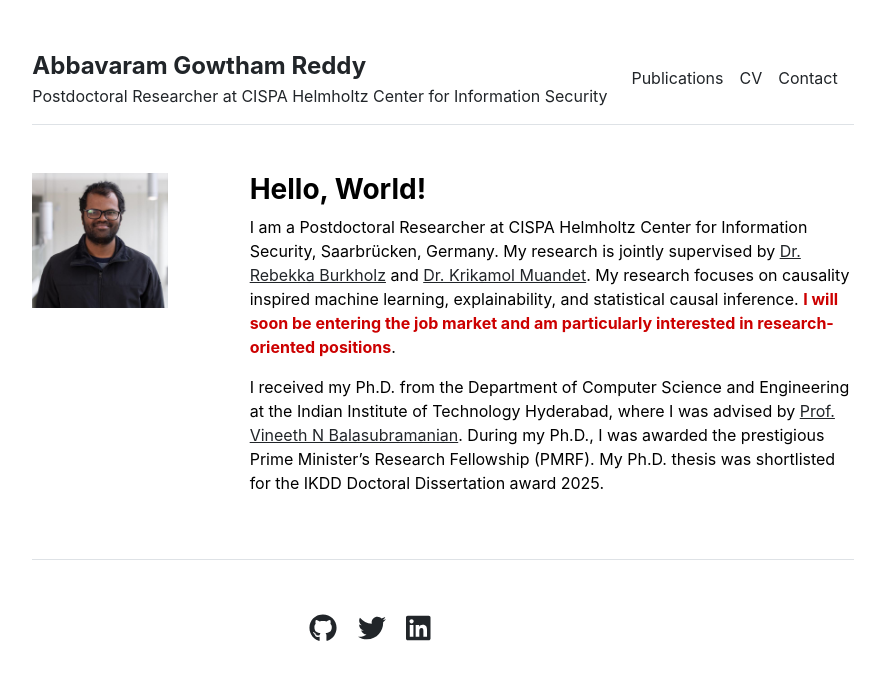
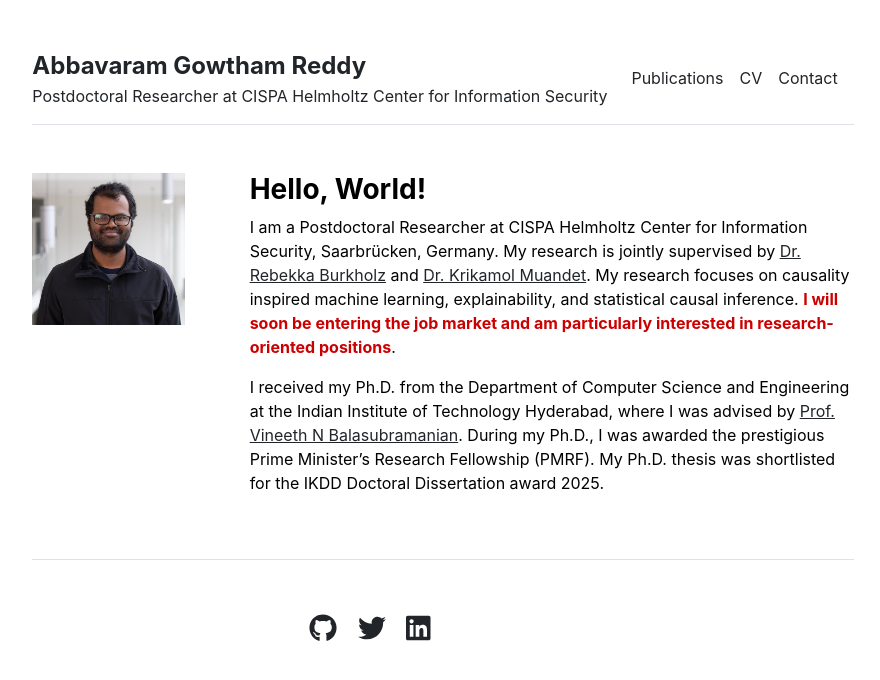
Before and after one commit to gautam0707/gautam0707.github.io, a Jekyll site: the page built from index.md, in a window 1280 px wide. Shown: the top 680 px of the page, without its empty margins (197-1077 px from the left). Built offline with Jekyll 4.4.1, drawn with Linux system fonts in a browser that asks for light colours; a style sheet for code colours, icons or effects is not loaded.

Commit message:
Update home.html

```diff
--- a/_layouts/home.html
+++ b/_layouts/home.html
@@ -4,7 +4,7 @@
 
 <div class="row g-5 mb-5">
   <div class="col-md-3">
-    <img src="{{ site.github.url }}/assets/img/gowtham.jpg" alt="Home" width="80%">
+    <img src="{{ site.github.url }}/assets/img/gowtham.jpg" alt="Home" width="90%">
   </div>
   <div class="col-md-9">
     <h3 class="fw-bold">Hello, World!</h3>
```
